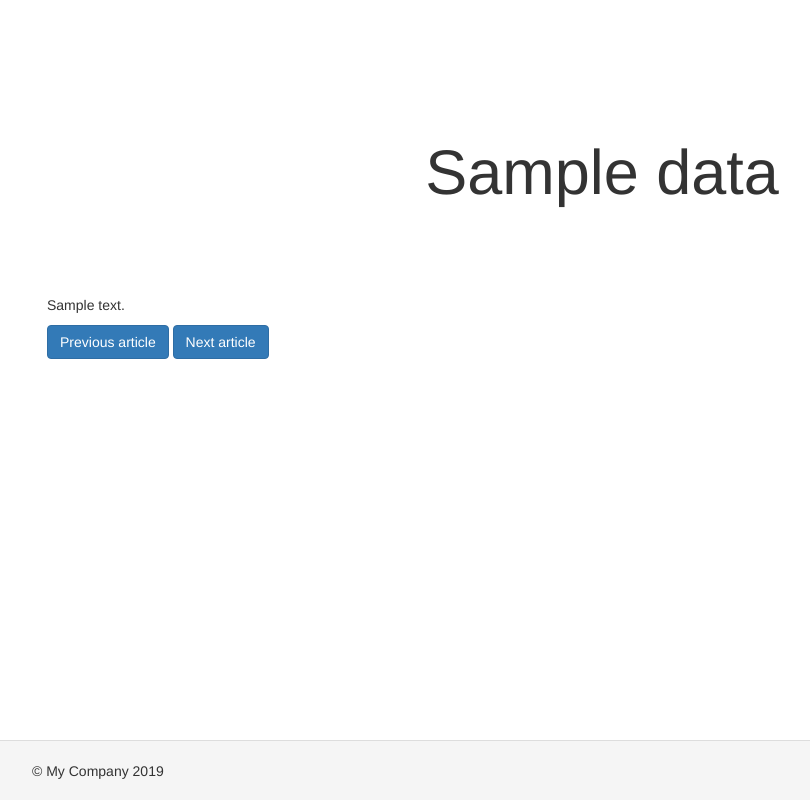
After one commit to trinhlehoangminh2000/Yii_exercise, a Yii app: template views/article/articleDetail.php in a window 1280 px wide. The commit adds this page. Shown: the whole page, without its empty margins (38-848 px from the left). Run offline with PHP 8.4 and a stand-in for Yii, Linux system fonts and the light colour scheme; the template is opened without the code that fills it: most values are stand-ins (such as "Sample title", 1, 10 or a date in 2020); data that the repository does not hold is empty; some libraries are stand-ins or nearby versions.

Commit message:
working on new contoller

```diff
--- /dev/null
+++ b/views/article/articleDetail.php
@@ -0,0 +1,23 @@
+<?php
+/* @var $this yii\web\View */
+$this->title = 'Article';
+?>
+
+<div class="site-index">
+
+    <div class="jumbotron">
+        <h1><?= $data["title"]?></h1>
+    </div>
+    <div class="container">
+        <p>
+            <?= $data["content"]?>
+        </P>
+        <?php
+            $next = $data["id"]+1;
+            $prev = $data["id"]-1;
+        ?>
+        <a class= "btn btn-primary" href= "/article/article-detail?id=<?= $prev?>">Previous article</a>
+        <a class= "btn btn-primary" href= "/article/article-detail?id=<?= $next?>">Next article</a>
+    </div>
+
+</div>
--- a/views/site/about.php
+++ b/views/site/about.php
@@ -9,10 +9,8 @@ $this->params['breadcrumbs'][] = $this->title;
 ?>
 <div class="site-about">
     <h1><?= Html::encode($this->title) ?></h1>
-
     <p>
         This is the About page. You may modify the following file to customize its content:
     </p>
-
     <code><?= __FILE__ ?></code>
 </div>
--- a/views/site/article.php
+++ b/views/site/article.php
@@ -24,8 +24,7 @@ $this->title = 'Article list';
         'dataProvider' => $dataProvider,
         'itemView'=> function($model)
         {
-            return '<a class = "btn btn-default" href="/site/article-detail?id='.$model->id.'">'.$model->title.'</a><br>';
-
+            return '<a href="/article/article-detail?id='.$model->id.'">'.$model->title.'</a>';
         }
     ]);
 ?>
```
Also changed, not shown: controllers/ArticleController.php (added, +22 -0 lines), controllers/SiteController.php (+0 -16 lines), views/site/articleDetail.php (deleted, +0 -17 lines).
